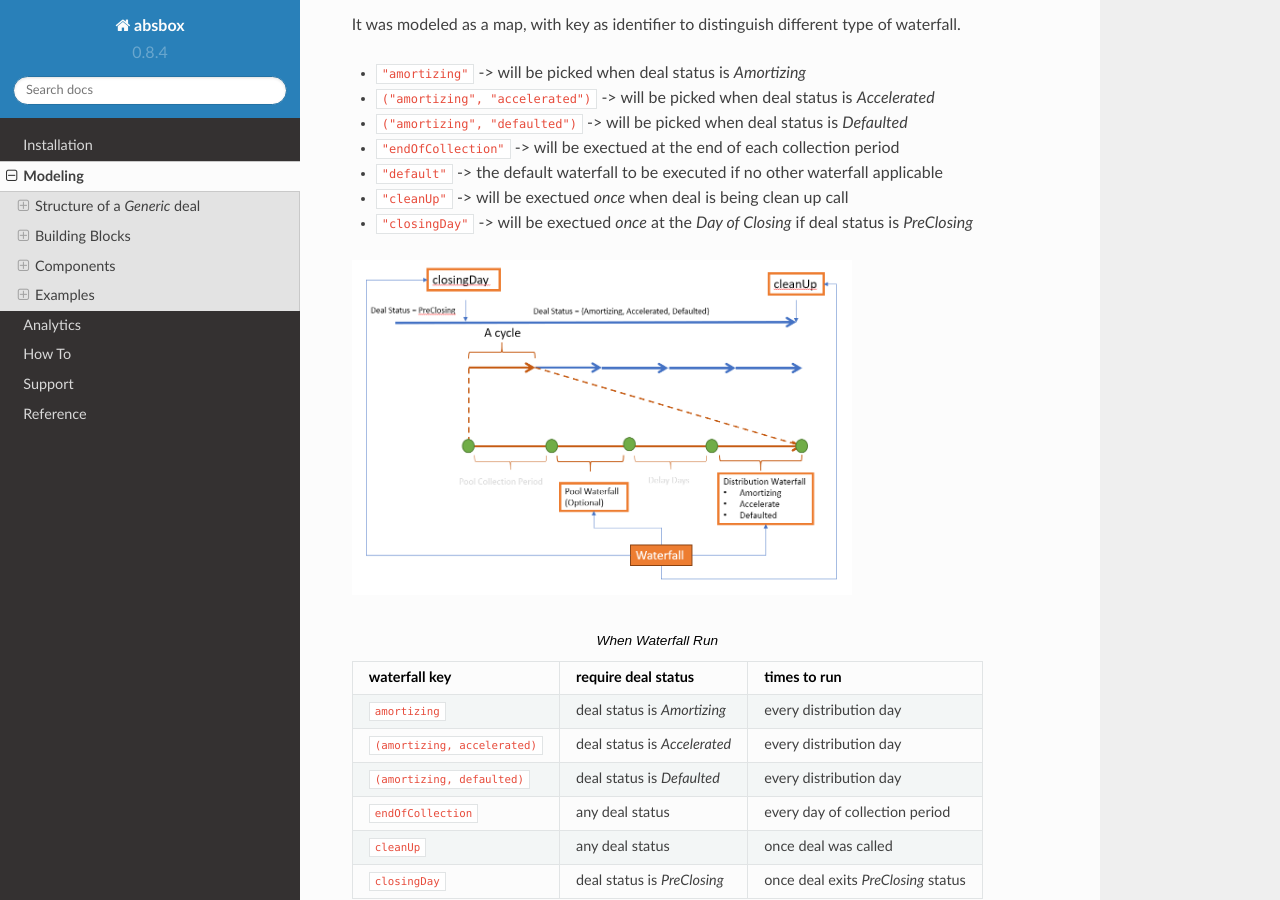
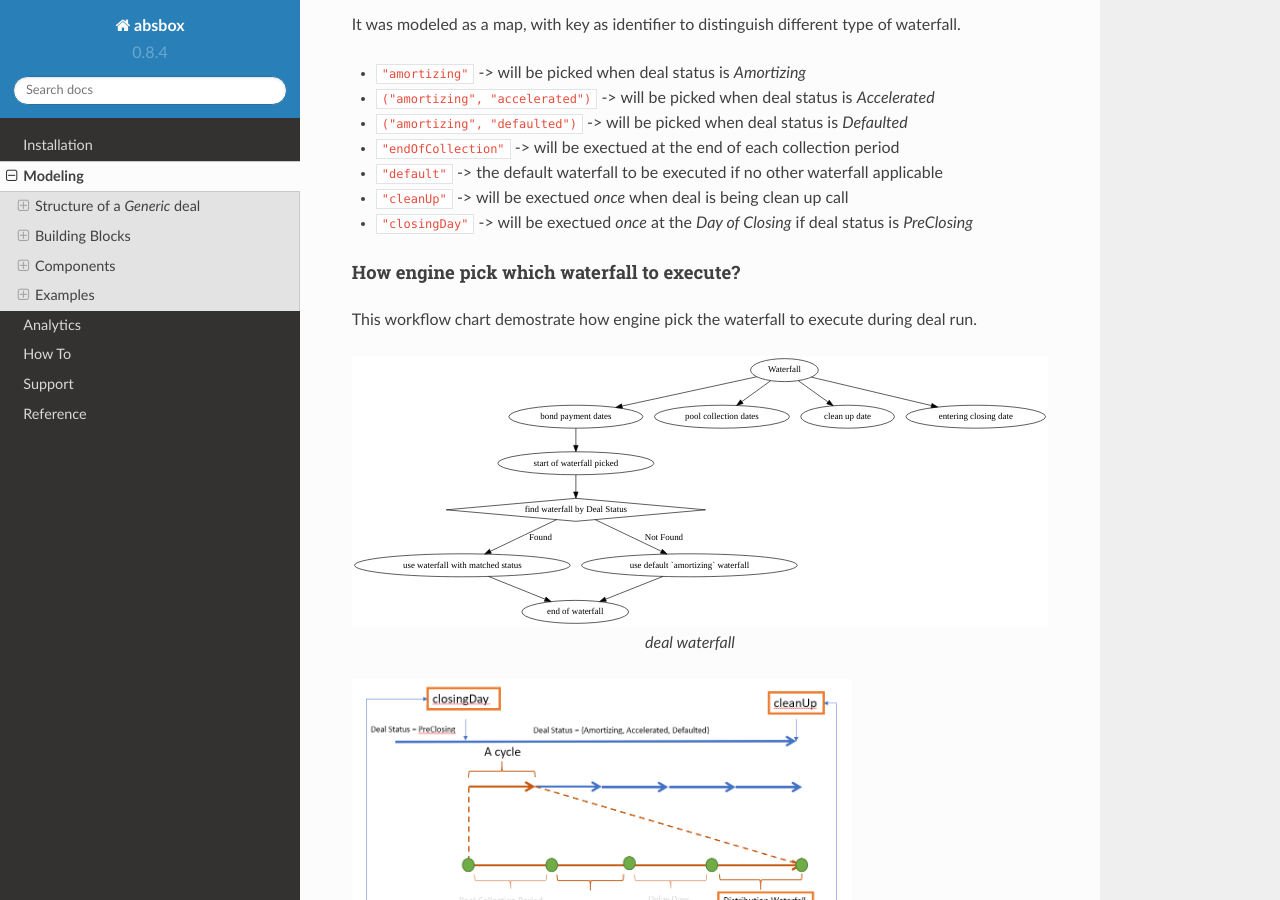
Before and after one commit to yellowbean/absbox-doc, a Sphinx documentation site: the page built from docs/source/modeling.rst, in a window 1280 px wide and 900 px high, scrolled down 35140 px. Built offline with Sphinx 7.4.7 and the Read the Docs theme 2.0.0, drawn with Linux system fonts in a browser that asks for light colours.

Commit message:
add waterfall exe flow

```diff
--- a/docs/source/modeling.rst
+++ b/docs/source/modeling.rst
@@ -1741,6 +1741,35 @@ It was modeled as a map, with key as identifier to distinguish different type of
 * ``"cleanUp"`` -> will be exectued *once* when deal is being clean up call
 * ``"closingDay"`` -> will be exectued *once* at the `Day of Closing` if deal status is `PreClosing`
 
+
+How engine pick which waterfall to execute?
+^^^^^^^^^^^^^^^^^^^^^^^^^^^^^^^^^^^^^^^^^^^^
+
+This workflow chart demostrate how engine pick the waterfall to execute during deal run.
+
+.. graphviz::
+    :name: sphinx.ext.graphviz
+    :caption: deal waterfall
+    :alt: deal waterfall
+    :align: center
+
+    digraph {
+       "Waterfall" -> "bond payment dates"
+       "bond payment dates" -> "start of waterfall picked"
+       "start of waterfall picked" -> statusChoice
+       statusChoice  [shape="diamond", label="find waterfall by Deal Status"]
+       statusChoice -> useDealStatusWaterfall  [label="Found"]
+       statusChoice -> "use default `amortizing` waterfall" [label="Not Found"]
+       useDealStatusWaterfall [label="use waterfall with matched status"]
+       "use default `amortizing` waterfall"  -> "end of waterfall"
+       useDealStatusWaterfall -> "end of waterfall"
+
+       "Waterfall" -> "pool collection dates"
+       "Waterfall" -> "clean up date"
+       "Waterfall" -> "entering closing date"
+
+    }
+
 .. image:: img/waterfall_in_deal_runt.png
   :width: 500
   :alt: waterfall_run_loc
```
